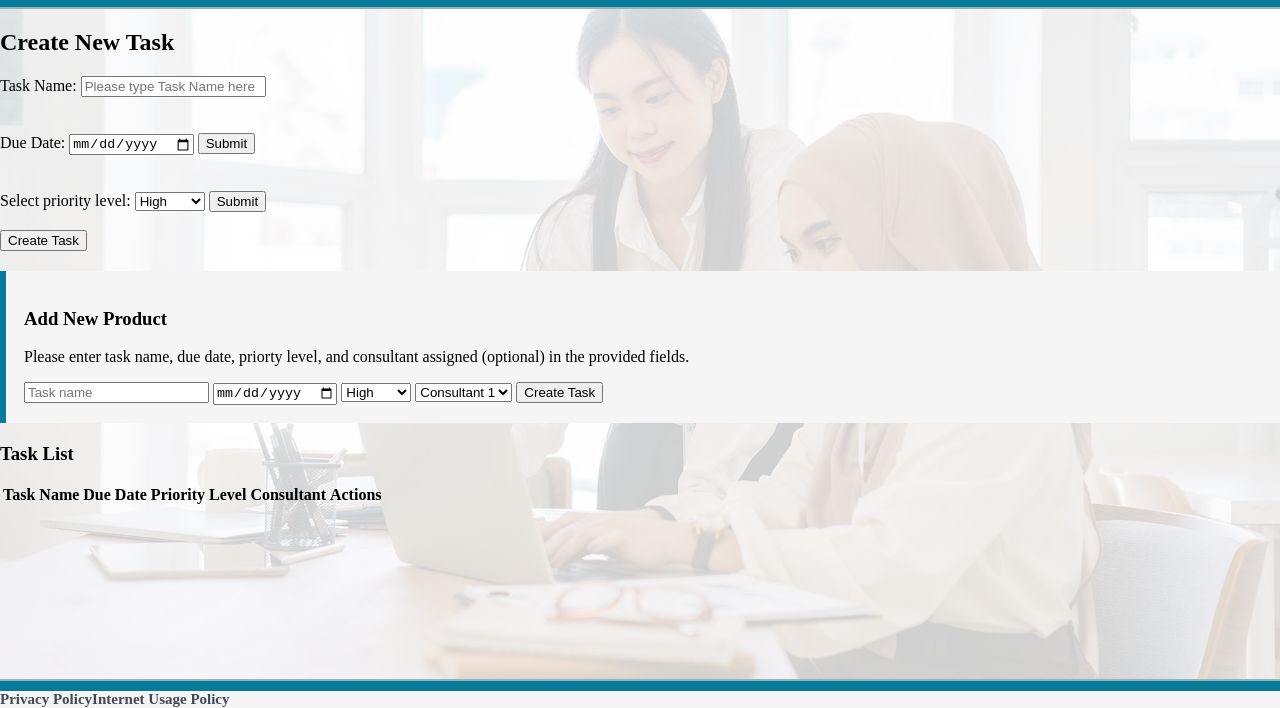
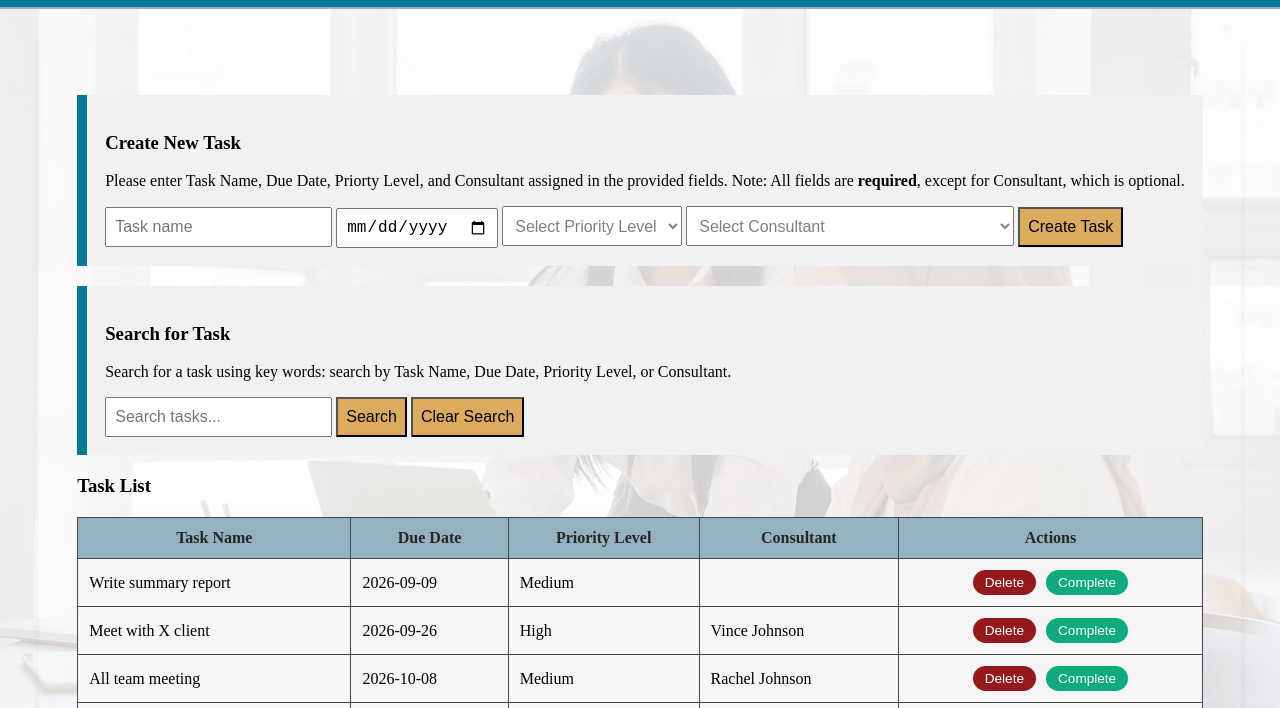
Before and after one commit to BreeTafe007/bk_scripting_pt7, a website: page tasks.html in a window 1280 px wide. Shown: the part 92-800 px from the top of the page. Drawn offline with Linux system fonts and the light colour scheme.

Commit message:
Added functionality to Task List Table on Tasks.html

```diff
--- a/css/styles.css
+++ b/css/styles.css
@@ -37,24 +37,112 @@ body {
 
 
 
+/* td:last-child {
+    text-align: center;
+    display: flex;
+    justify-content: center;
+    gap: 10px;
+} */
+
+td:last-child {
+    text-align: center;
+    white-space: nowrap;
+}
+
+td:last-child button {
+    margin: 0 5px;
+}
 
 
+.completed-task .badge-complete {
+    visibility: hidden;
+}
 
+
+.completed-task {
+    text-decoration: line-through;
+}
 
 
 .activity {
-    background-color: whitesmoke;
-    border-left: 6px solid var(--secondary-color-light);
+    background-color: #f1f1f1;
+    border-left: 10px solid var(--secondary-color-light);
     padding: 18px;
     margin: 20px 0;
 }
 
 
+/* TABLES */
+table {
+    width: 100%;
+    border-collapse: collapse;
+    margin: 20px 0;
+}
+
+th,
+td {
+    border: 1px solid var(--primary-color-dark);
+    padding: 11px;
+    background-color: whitesmoke;
+    text-align: left;
+    vertical-align: middle;
+}
+
+th {
+    background-color: var(--primary-color-light);
+    color: #262626;
+    text-align: center;
+    vertical-align: middle;
+}
 
 
 
+#inputultant,
+#inputPriority {
+    color: black;
+}
+
+#inputConsultant:has(option[value=""]:checked) {
+    color: grey;
+}
+
+#inputPriority:has(option[value=""]:checked) {
+    color: grey;
+}
+
+#inputConsultant option {
+    color: black;
+}
+
+#inputPriority option {
+    color: black;
+}
 
 
+/* BUTTONS & BADGES */
+.badge-delete {
+    display: inline-block;
+    background-color: #941a1d;
+    color: #ffffff;
+    border: none;
+    border-radius: 14px;
+    padding: 5px 12px;
+    font-size: 0.85rem;
+    cursor: pointer;
+    /* font-weight: bold; */
+}
+
+.badge-complete {
+    display: inline-block;
+    background-color: #0eac7c;
+    color: #ffffff;
+    border: none;
+    border-radius: 14px;
+    padding: 5px 12px;
+    font-size: 0.85rem;
+    cursor: pointer;
+    /* font-weight: bold; */
+}
 
 
 
@@ -78,6 +166,10 @@ body {
 
 .tasks-main {
     flex: 1;
+    max-width: 1800px;
+    padding: 38px;
+    margin: 28px auto;
+    box-shadow: 0 4px 10px rgba(0, 0, 0, 0.05);
 }
 
 .contact-main {
@@ -190,9 +282,24 @@ footer {
 
 
 
+#inputTaskName,
+#inputDueDate,
+#inputPriority,
+#inputConsultant,
+#inputSearch,
+#btnAddTask,
+#btnSearchTask,
+#btnClearSearch {
+    box-sizing: border-box;
+    height: 2.5rem;
+    padding: 8px;
+    font-size: 16px;
+}
 
-
-
+button {
+    border-radius: 1px;
+    background-color: var(--accent-color-dark);
+}
 
 
 /* Contact Form */
--- a/js/script.js
+++ b/js/script.js
@@ -1,170 +1,206 @@
+// ==========================================
+//              ARRAY ALGORITHMS
+// ==========================================
 
-// /**
-//  * Function for inserting a new task into the task list array
-//  * @param {Array} array
-//  * @param {number} index
-//  * @param {string} value
-//  */
-// function insertFunction(array, index, value) {
-//     for (let i = array.length; i > index; i--)
-//         array[i] = array[i - 1];
-//     array[index] = value;
-// }
+/**
+ * Function for inserting a new task into the task list array
+ * @param {Array} array - task list array
+ * @param {number} index - index within task list array at which new task is to be inserted
+ * @param {string} value - string of new task to be added to task list array
+ */
+function insertFunction(array, index, value) {
+    for (let i = array.length; i > index; i--)
+        array[i] = array[i - 1];
+    array[index] = value;
+}
 
-// /**
-//  * Function for deleting a target task at specified index within task list array
-//  * @param {Array} array - the current task list array
-//  * @param {number} index - index of task within the task list that you wish to delete
-//  */
-// function deleteFunction(array, index) {
-//     for (i = index; i < array.length - 1; i++)
-//         array[i] = array[i + 1];
-//     array.length--;
-// }
+/**
+ * Function for deleting a target task at specified index within task list array
+ * @param {Array} array - the current task list array
+ * @param {number} index - index of task within the task list that you wish to delete
+ */
+function deleteFunction(array, index) {
+    for (let i = index; i < array.length - 1; i++)
+        array[i] = array[i + 1];
+    array.length--;
+}
 
-// /**
-//  * Fuction for sequentially searching task list array for specific task using query
-//  * @param {Array} array - current array
-//  * @param {string} query - string query
-//  * @returns {number} - or -1
-//  */
-// function sequentialSearchFunction(array, query) {
-//     for (i = 0; i < array.length; i++)
-//         if (array[i] === query)
-//             return query
-// }
+/**
+ * Fuction for sequentially searching task list array for specific task using query
+ * @param {Array} array - the current task list array
+ * @param {string} query - string query being searched for within task list array
+ * @returns {string} - query that was successfully located within array or -1 if not found
+ */
+function sequentialSearchFunction(array, query) {
+    for (let i = 0; i < array.length; i++)
+        if (array[i] === query)
+            return query
+}
+
+/**
+ * Fuction for sequentially searching task list array for specific task using taskName, dueDate, priority, or consultant
+ * @param {Array} array - the current task list array
+ * @param {string} query - string query being searched for within task list array
+ * @returns {number} - index position within array of query value or -1 if not found
+ */
+function sequentialTaskSearch(array, query) {
+    let matches = [];
+
+    for (let i = 0; i < array.length; i++) {
+        if (
+            array[i].taskName === query ||
+            array[i].dueDate === query ||
+            array[i].priority === query ||
+            array[i].consultant === query
+        ) {
+            matches.push(i);
+        }
+    }
+    return matches;
+}
+
+/**
+ * Function to perform binary search on sorted roles array to find the role and retrieve the matching consultant
+ * @param {Array} arr - use sorted array of roles
+ * @param {string} target - role of consultant being searched for
+ * @returns {string} - name of consultant (or "Consultant not found")
+ */
+function getConsultant(arr, target) {
+    if (target === "") return "Consultant not found.";
+
+    let left = 0;
+    // Create variable to represent the right-most element in the array called RIGHT (equal to length of array - 1)
+    let right = arr.length - 1;
+
+    while (left <= right) {
+        // Create variable to represent the middle-most element in the array called MID (equal to average of LEFT and RIGHT ((LEFT+RIGHT)/2)
+        const mid = Math.floor((left + right) / 2);
+        const role = arr[mid].role;
+
+        if (role === target) {
+            return arr[mid].name;
+        }
+
+        if (role < target) {
+            left = mid + 1;
+        }
+        else {
+            right = mid - 1;
+        }
+    }
+    return "Consultant not found.";
+}
+
+/**
+ * Function to sort consultants in roles array into alphabetical order based on the first letter of their role
+ * @param {Array} arr - the current roles array to be sorted
+ * @returns {Array} - new roles array now sorted into alphabetical order (based on role)
+ */
+function sortAscending(arr) {
+    return arr.slice().sort(function (a, b) { return a.role.localeCompare(b.role) })
+}
+
+/**
+ * Function for updating content of Task List Table (taskListTableBody)
+ * @returns {void} - updates content of Task List Table (taskListTableBody)
+ */
+function updateDisplay(matches = null) {
+
+    if (!taskListTableBody) return; // If taskListTableBody is NULL, do nothing
+
+    taskListTableBody.innerHTML = "";
+
+    for (let i = 0; i < tasks.length; i++) {
+
+        if (matches !== null) {
+            let found = false;
+
+            for (let j = 0; j < matches.length; j++) {
+                if (matches[j] === i) {
+                    found = true;
+                }
+            }
+
+            if (!found) {
+                continue;
+            }
+        }
+
+        let task = tasks[i];
+
+        let tr = document.createElement("tr");
+
+        // Task Name Column
+        let tdtaskName = document.createElement("td");
+        tdtaskName.innerText = task.taskName;
+        tr.appendChild(tdtaskName);
+
+        // Due Date Column
+        let tddueDate = document.createElement("td");
+        tddueDate.innerText = task.dueDate;
+        tr.appendChild(tddueDate);
+
+        // Priority Column
+        let tdpriority = document.createElement("td");
+        tdpriority.innerText = task.priority;
+        tr.appendChild(tdpriority);
+
+        // Concultant Column
+        let tdconsultant = document.createElement("td");
+        tdconsultant.innerText = task.consultant;
+        tr.appendChild(tdconsultant);
+
+        // Actions Column
+        let tdActions = document.createElement("td");
+        // Delete button
+        let btnDelete = document.createElement("button");
+        btnDelete.innerText = "Delete";
+        btnDelete.className = "badge-delete";
+        btnDelete.setAttribute("data-index", i);
+        btnDelete.addEventListener("click", function () {
+            if (confirm("Are you sure you want to delete this task?")) // https://www.w3schools.com/jsref/tryit.asp?filename=tryjsref_confirm
+            {
+                deleteFunction(tasks, i);
+                updateDisplay();
+            }
+        })
+        tdActions.appendChild(btnDelete);
+        // Complete button
+        let btnComplete = document.createElement("button");
+        btnComplete.innerText = "Complete";
+        btnComplete.className = "badge-complete";
+        btnComplete.setAttribute("data-index", i);
+        btnComplete.addEventListener("click", function () {
+            if (confirm("Are you sure you want to complete this task?"))
+                tr.classList.add("completed-task");
+        })
+        tdActions.appendChild(btnComplete);
+        tr.appendChild(tdActions);
+        taskListTableBody.appendChild(tr);
+    }
+}
 
 
+// ==========================================
+//             DECLARE VARIABLES
+// ==========================================
+
+let inputTaskName = document.getElementById("inputTaskName");
+let inputDueDate = document.getElementById("inputDueDate");
+let inputPriority = document.getElementById("inputPriority");
+let inputConsultant = document.getElementById("inputConsultant");
+let btnAddTask = document.getElementById("btnAddTask");
+let btnSearchTask = document.getElementById("btnSearchTask");
+let btnClearSearch = document.getElementById("btnClearSearch");
+let taskListTableBody = document.getElementById("taskListTableBody");
 
 
-// let inputTaskName = document.getElementById("inputTaskName");
-// let inputDueDate = document.getElementById("inputDueDate");
-// let inputPriority = document.getElementById("inputPriority");
-// let inputConstultant = document.getElementById("inputConstultant");
-// let btnAddTask = document.getElementById("btnAddTask");
-// let taskListTableBody = document.getElementById("taskListTableBody");
+// ==========================================
+//              DECLARE ARRAYS
+// ==========================================
 
-
-
-
-
-// btnAddTask.addEventListener("click", function () {
-//     let taskName = inputTaskName.value.trim();
-//     let dueDate = parseFloat(inputDueDate.value);
-//     let priority = parseInt(inputPriority.value);
-//     let consultant = parseInt(inputConstultant.value);
-
-//     if (!taskName || isNaN(dueDate) || isNaN(priority) || isNaN(consultant)) {
-//         alert("Invalid input.");
-//         return; // Return will exit the function: will not continue to the next process (let...)
-//     }
-
-//     let newTask = { taskName: taskName, dueDate: dueDate, priority: priority, consultant: consultant };
-//     insertFunction(tasks, 0, newTask);
-//     console.log(tasks);
-
-//     inputTaskName.value = "";
-//     // inputPrice.value = "";
-//     // inputQty.value = "";
-
-//     updateDisplay();
-// })
-
-
-
-
-
-
-
-
-// function updateDisplay() {
-
-//     if (!taskListTableBody) return; // If taskListTableBody is NULL, do nothing
-
-//     taskListTableBody.innerHTML = "";
-
-//     for (let i = 0; i < tasks.length; i++) {
-//         let item = tasks[i];
-//         let tr = document.createElement("tr");
-
-
-//         // Task Name Column
-//         let tdtaskName = document.createElement("td");
-//         tdtaskName.innerText = item.taskName;
-//         tr.appendChild(tdtaskName);
-
-
-//         // Due Date Column
-//         let tddueDate = document.createElement("td");
-//         tddueDate.innerText = item.dueDate;
-//         tr.appendChild(tddueDate);
-
-
-//         // Priority Column
-//         let tdQty = document.createElement("td");
-//         tdpriority.innerText = item.priority;
-//         tr.appendChild(tdpriority);
-
-
-//         // Concultant Column
-//         let tdconsultant = document.createElement("td");
-//         tdconsultant.innerText = item.consultant;
-//         tr.appendChild(tdconsultant);
-
-
-//         // Actions Column
-//         let tdActions = document.createElement("td");
-//         let btnDelete = document.createElement("button");
-//         btnDelete.innerText = "Delete";
-//         btnDelete.className = "badge-delete";
-//         btnDelete.setAttribute("data-index", i);
-//         btnDelete.addEventListener("click", function () {
-//             deleteFunction(cart, i);
-//             updateDisplay();
-//         })
-//         tdActions.appendChild(btnDelete);
-//         tr.appendChild(tdActions);
-
-
-
-//         cartTableBody.appendChild(tr);
-//     }
-// }
-
-
-
-
-
-
-// let tasks = [
-//     {
-//         taskName: "Write summary report",
-//         dueDate: "09/09/26",
-//         priority: "Medium",
-//         consultant: ""
-//     },
-//     {
-//         taskName: "Meet with x client",
-//         dueDate: "19/09/26",
-//         priority: "High",
-//         consultant: "Jamie Jones"
-//     },
-//     {
-//         taskName: "All team meeting",
-//         dueDate: "08/10/26",
-//         priority: "Medium",
-//         consultant: "Alicia Reddington"
-//     },
-//     {
-//         taskName: "Create project timeline",
-//         dueDate: "10/10/26",
-//         priority: "Low",
-//         consultant: "Harry Locke"
-//     }
-// ]
-
-
-let roles = [
+// Roles Array
+let unsortedRoles = [
     {
         name: "Vince Johnson",
         role: "Customer Experience Administrator"
@@ -216,55 +252,103 @@ let roles = [
 
 ]
 
-/**
- * Function to sort consultants in alphabetical order based on the first letter of their role
- * @param {Array} arr - Array you want sorted
- * @returns {Array} - sorted Array
- */
-function sortAscending(arr) {
-    return arr.slice().sort(function (a, b) { return a.role.localeCompare(b.role) })
-}
+// Task List Array
+let tasks = [
+    {
+        taskName: "Write summary report",
+        dueDate: "2026-09-09",
+        priority: "Medium",
+        consultant: ""
+    },
+    {
+        taskName: "Meet with X client",
+        dueDate: "2026-09-26",
+        priority: "High",
+        consultant: "Vince Johnson"
+    },
+    {
+        taskName: "All team meeting",
+        dueDate: "2026-10-08",
+        priority: "Medium",
+        consultant: "Rachel Johnson"
+    },
+    {
+        taskName: "Create project timeline",
+        dueDate: "2026-10-10",
+        priority: "Low",
+        consultant: "Frank Johnson"
+    }
+]
+// Populate List Task Table
+let roles = sortAscending(unsortedRoles);
+updateDisplay();
 
-console.log("Unsorted Roles:");
-console.log(roles);
 
-sortedRoles = sortAscending(roles);
-console.log("Sorted Roles:");
-console.log(sortedRoles);
+// ==========================================
+//                CALL FUNCTIONS
+// ==========================================
 
-/**
- * Perform binary search on sorted roles array to find the role and retrieve the matching consultant
- * @param {Array} arr - use sorted array of roles
- * @param {string} target - role of consultant being searched for
- * @returns {string} - name of consultant (or "Consultant not found")
- */
-function getConsultant(arr, target) {
-    if (target === "") return "Consultant not found.";
+// Triggered when user clicks Add Task button
+btnAddTask.addEventListener("click", function () {
+    let taskName = inputTaskName.value.trim();
+    let dueDate = inputDueDate.value;
+    let priority = inputPriority.value;
 
-    let left = 0;
-    // Create variable to represent the right-most element in the array called RIGHT (equal to length of array - 1)
-    let right = arr.length - 1;
 
-    while (left <= right) {
-        // Create variable to represent the middle-most element in the array called MID (equal to average of LEFT and RIGHT ((LEFT+RIGHT)/2)
-        const mid = Math.floor((left + right) / 2);
-        const role = arr[mid].role;
+    if (!taskName || !dueDate || !priority) {
+        alert("Invalid input.");
+        return; // Return will exit the function: will not continue to the next process (let...)
+    }
 
-        if (role === target) {
-            return arr[mid].name;
-        }
+    let consultantRole = inputConsultant.value;
+    let consultant = "";
 
-        if (role < target) {
-            left = mid + 1;
-        }
-        else {
-            right = mid - 1;
-        }
+    if (consultantRole !== "") {
+        consultant = getConsultant(roles, consultantRole);
+    };
+
+    let newTask = {
+        taskName: taskName,
+        dueDate: dueDate,
+        priority: priority,
+        consultant: consultant
+    };
+    insertFunction(tasks, 0, newTask);
+
+    // Reset default values to empty string
+    inputTaskName.value = "";
+    inputDueDate.value = "";
+    inputPriority.value = "";
+    inputConsultant.value = "";
+
+    // Update table
+    updateDisplay();
+})
+
+// Triggered when user clicks Search button
+btnSearchTask.addEventListener("click", function () {
+    let query = document.getElementById("inputSearch").value;
+
+    if (query === "") {
+        updateDisplay();
     }
-}
-console.log("Name of the Corporate Social Responsibility Manager:");
-let consultantName = getConsultant(sortedRoles, "Corporate Social Responsibility Manager");
-console.log(consultantName);
+    else {
+        let matches = sequentialTaskSearch(tasks, query);
+        updateDisplay(matches);
+    }
+})
+
+// Triggered when user clicks Clear Search button
+btnClearSearch.addEventListener("click", function () {
+    document.getElementById("inputSearch").value = "";
+    updateDisplay();
+})
+
+
+
+
+
+
 
 
 
--- a/tasks.html
+++ b/tasks.html
@@ -34,73 +34,53 @@
 
     <main class="tasks-main">
 
-
-
-
-
-
-
-
-        <h2>Create New Task</h2>
-
-        <form action="">
-
-            <label for="fname">Task Name:</label>
-            <input type="text" id="taskName" name="taskName" placeholder="Please type Task Name here"><br>
-
-            <br><br>
-
-            <label for="due-date">Due Date:</label>
-            <input type="date" id="due-date" name="due-date">
-            <input type="submit">
-
-            <br><br><br>
-
-
-            <label for="priority">Select priority level:</label>
-            <select id="priority" name="priority">
-                <option value="volvo">High</option>
-                <option value="saab">Medium</option>
-                <option value="fiat">Low</option>
-            </select>
-            <input type="submit">
-
-            <br><br>
-            <input type="submit" value="Create Task">
-
-        </form>
-
-
-
         <!-- User Input Table -->
         <div class="activity">
-            <h3>Add New Product</h3>
-            <p>Please enter task name, due date, priorty level, and consultant assigned (optional) in the provided
-                fields.</p>
-            <div class="addProductForm">
+            <h3>Create New Task</h3>
+            <p>Please enter Task Name, Due Date, Priorty Level, and Consultant assigned in the provided
+                fields. Note: All fields are <b>required</b>, except for Consultant, which is optional.</p>
+            <div class="addTaskForm">
                 <!-- Task Name -->
-                <input id="inputTaskName" type="text" placeholder="Task name">
+                <input id="inputTaskName" type="text" placeholder="Task name" required>
                 <!-- Task Due Date -->
-                <input id="inputDueDate" type="date">
+                <input id="inputDueDate" type="date" required>
                 <!-- Task Priority Level -->
-                <select id="inputPriority" name="priority">
-                    <option value="high">High</option>
-                    <option value="medium">Medium</option>
-                    <option value="low">Low</option>
+                <select id="inputPriority" name="priority" required>
+                    <option value="" selected hidden>Select Priority Level</option>
+                    <option value="High">High</option>
+                    <option value="Medium">Medium</option>
+                    <option value="Low">Low</option>
                 </select>
                 <!-- Task Consultant -->
-                <select id="inputConstultant" name="constultant">
-                    <option value="consultant 1">Consultant 1</option>
-                    <option value="consultant 2">Consultant 2</option>
-                    <option value="consultant 3">Consultant 3</option>
+                <select id="inputConsultant" name="consultant">
+                    <option value="" selected hidden>Select Consultant</option>
+                    <option value="Client Partnerships Lead">Client Partnerships Lead</option>
+                    <option value="Corporate Social Responsibility Manager">Corporate Social Responsibility Manager
+                    </option>
+                    <option value="Customer Accounts Manager">Customer Accounts Manager</option>
+                    <option value="Customer Experience Administrator">Customer Experience Administrator</option>
+                    <option value="Accounts Clerk (Payable)">Accounts Clerk (Payable)</option>
+                    <option value="Administration Assistant">Administration Assistant</option>
+                    <option value="Complaint Resolution Team Leader">Complaint Resolution Team Leader</option>
+                    <option value="Business Development Manager">Business Development Manager</option>
+                    <option value="Call Centre Manager">Call Centre Manager</option>
+                    <option value="Chief Data Officer">Chief Data Officer</option>
                 </select>
                 <!-- Create Task Button -->
-                <button class="btn-add" id="btnAddTask">Create Task</button>
+                <button class="btn-add" type="button" id="btnAddTask">Create Task</button>
             </div>
         </div>
 
-
-
+        <!-- Search Task List -->
+        <div class="activity">
+            <h3>Search for Task</h3>
+            <p>Search for a task using key words: search by Task Name, Due Date, Priority Level, or Consultant.</p>
+            <div class="task-search">
+                <input type="search" id="inputSearch" placeholder="Search tasks...">
+            <button class="btn-search" id="btnSearchTask">Search</button>
+            <button class="btn-clear-search" id="btnClearSearch">Clear Search</button>
+            </div>
+        </div>
 
         <!-- Task List Table -->
         <h3>Task List</h3>
@@ -119,13 +99,13 @@
 
             </tbody>
 
-            <tfoot>
+            <!-- <tfoot>
                 <tr>
                     <td></td>
                     <td></td>
                     <td></td>
                 </tr>
-            </tfoot>
+            </tfoot>-->
         </table>
 
 
@@ -171,6 +151,6 @@
 
 <script src="js/script.js"></script>
 
-</body>
+
 
 </html>
```
